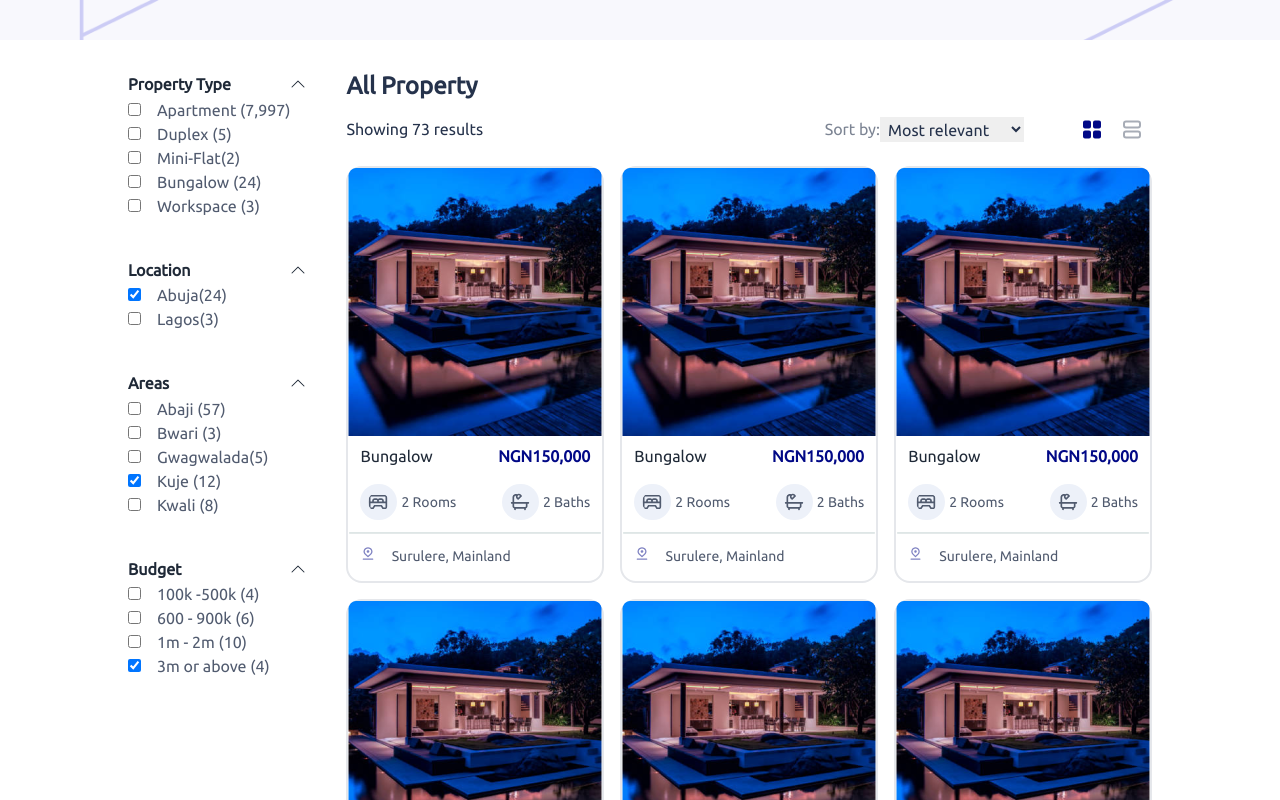
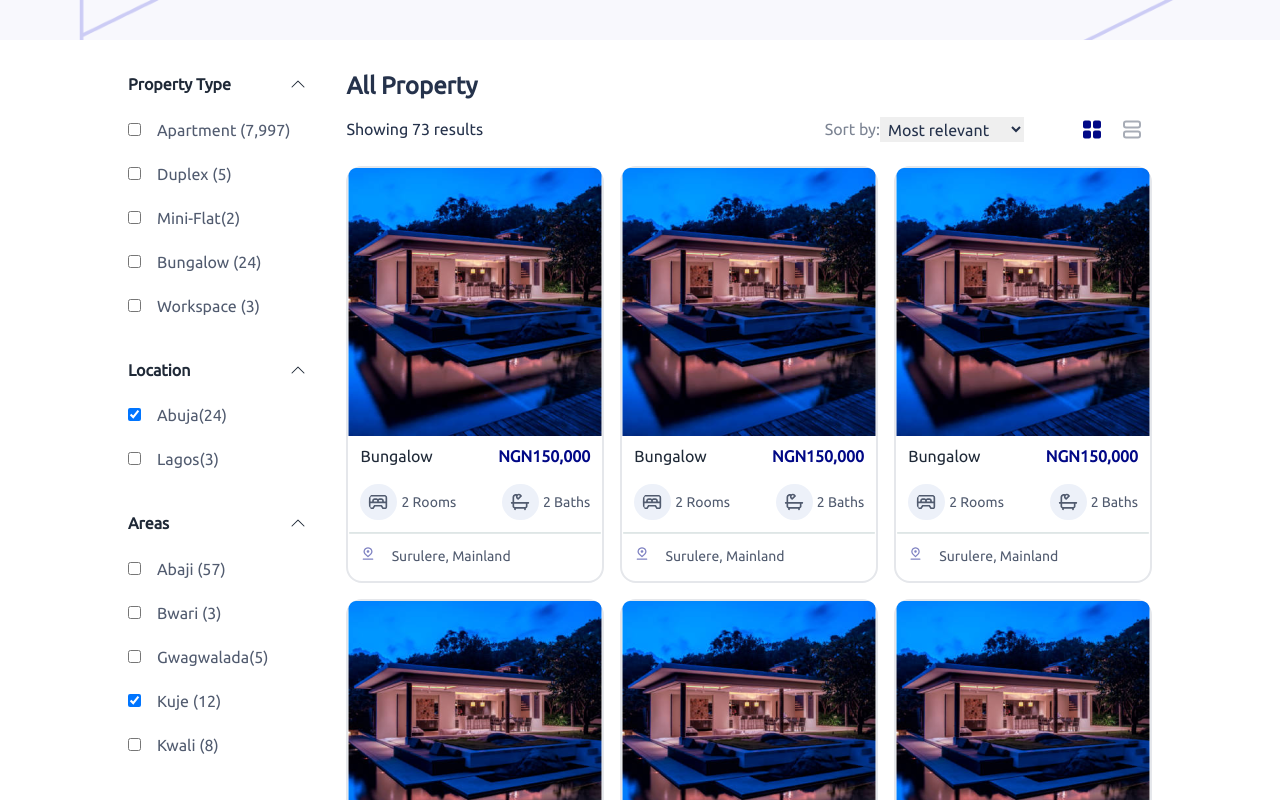
Before and after one commit to lazynerd-studios/Co-Habit-Landing, a React (Vite) app: page /listing in a window 1280 px wide. Shown: the part 760-1560 px from the top of the page. Built offline with nearby package versions, Linux system fonts and the light colour scheme.

Commit message:
Update Listing.jsx

```diff
--- a/src/Components/Listing/Listing.jsx
+++ b/src/Components/Listing/Listing.jsx
@@ -134,7 +134,7 @@ const Listings = () => {
             {/* 01 */}
             <section className='mb-10'>
               <span className="flex font-semibold justify-between text-[1rem] leading-[1.6rem]">
-                <p className="">
+                <p className="mb-5">
                   Property Type
                 </p>
                 <span className="py-1">
@@ -143,7 +143,7 @@ const Listings = () => {
               </span>
 
               <form className='select-none'>
-                <span className='block'>
+                <span className='block mb-5'>
                   <input type="checkbox"
                     id="apartment"
                     name=""
@@ -156,7 +156,7 @@ const Listings = () => {
                   </label>
                 </span>
 
-                <span className='block'>
+                <span className='block mb-5'>
                   <input type="checkbox"
                     id="duplex"
                     name=""
@@ -169,7 +169,7 @@ const Listings = () => {
                   </label>
                 </span>
 
-                <span className='block'>
+                <span className='block mb-5'>
                   <input type="checkbox"
                     id="mini-flat"
                     name=""
@@ -182,7 +182,7 @@ const Listings = () => {
                   </label>
                 </span>
 
-                <span className='block'>
+                <span className='block mb-5'>
                   <input type="checkbox"
                     id="bungalow"
                     name=""
@@ -195,7 +195,7 @@ const Listings = () => {
                   </label>
                 </span>
 
-                <span className='block'>
+                <span className='block mb-5'>
                   <input type="checkbox"
                     id="workspace"
                     name=""
@@ -213,7 +213,7 @@ const Listings = () => {
             {/* 02 */}
             <section className='mb-10'>
               <span className="flex font-semibold justify-between text-[1rem] leading-[1.6rem]">
-                <p className="">
+                <p className="mb-5">
                   Location
                 </p>
                 <span className="py-1">
@@ -222,7 +222,7 @@ const Listings = () => {
               </span>
 
               <form className='select-none'>
-                <span className='block'>
+                <span className='block mb-5'>
                   <input type="checkbox"
                     id="abuja"
                     name=""
@@ -236,7 +236,7 @@ const Listings = () => {
                   </label>
                 </span>
 
-                <span className='block'>
+                <span className='block mb-5'>
                   <input type="checkbox"
                     id="lagos"
                     name=""
@@ -254,7 +254,7 @@ const Listings = () => {
             {/* 03 */}
             <section className='mb-10'>
               <span className="flex font-semibold justify-between text-[1rem] leading-[1.6rem]">
-                <p className="">
+                <p className="mb-5">
                   Areas
                 </p>
                 <span className="py-1">
@@ -263,7 +263,7 @@ const Listings = () => {
               </span>
 
               <form className='select-none'>
-                <span className='block'>
+                <span className='block mb-5'>
                   <input type="checkbox"
                     id="abaji"
                     name=""
@@ -276,7 +276,7 @@ const Listings = () => {
                   </label>
                 </span>
 
-                <span className='block'>
+                <span className='block mb-5'>
                   <input type="checkbox"
                     id="bwari"
                     name=""
@@ -289,7 +289,7 @@ const Listings = () => {
                   </label>
                 </span>
 
-                <span className='block'>
+                <span className='block mb-5'>
                   <input type="checkbox"
                     id="Gwagwalada"
                     name=""
@@ -303,7 +303,7 @@ const Listings = () => {
                   </label>
                 </span>
 
-                <span className='block'>
+                <span className='block mb-5'>
                   <input type="checkbox"
                     id="kuje"
                     name=""
@@ -317,7 +317,7 @@ const Listings = () => {
                   </label>
                 </span>
 
-                <span className='block'>
+                <span className='block mb-5'>
                   <input type="checkbox"
                     id="kwali"
                     name=""
@@ -335,7 +335,7 @@ const Listings = () => {
             {/* 04 */}
             <section className='mb-10'>
               <span className="flex font-semibold justify-between text-[1rem] leading-[1.6rem]">
-                <p className="">
+                <p className="mb-5">
                   Budget
                 </p>
                 <span className="py-1">
@@ -344,7 +344,7 @@ const Listings = () => {
               </span>
 
               <form className='select-none'>
-                <span className='block'>
+                <span className='block mb-5'>
                   <input type="checkbox"
                     id="100-500k"
                     name=""
@@ -357,7 +357,7 @@ const Listings = () => {
                   </label>
                 </span>
 
-                <span className='block'>
+                <span className='block mb-5'>
                   <input type="checkbox"
                     id="600-900k"
                     name=""
@@ -370,7 +370,7 @@ const Listings = () => {
                   </label>
                 </span>
 
-                <span className='block'>
+                <span className='block mb-5'>
                   <input type="checkbox"
                     id="1-2m"
                     name=""
@@ -383,7 +383,7 @@ const Listings = () => {
                   </label>
                 </span>
 
-                <span className='block'>
+                <span className='block mb-5'>
                   <input type="checkbox"
                     id="3m-above"
                     name=""
```
